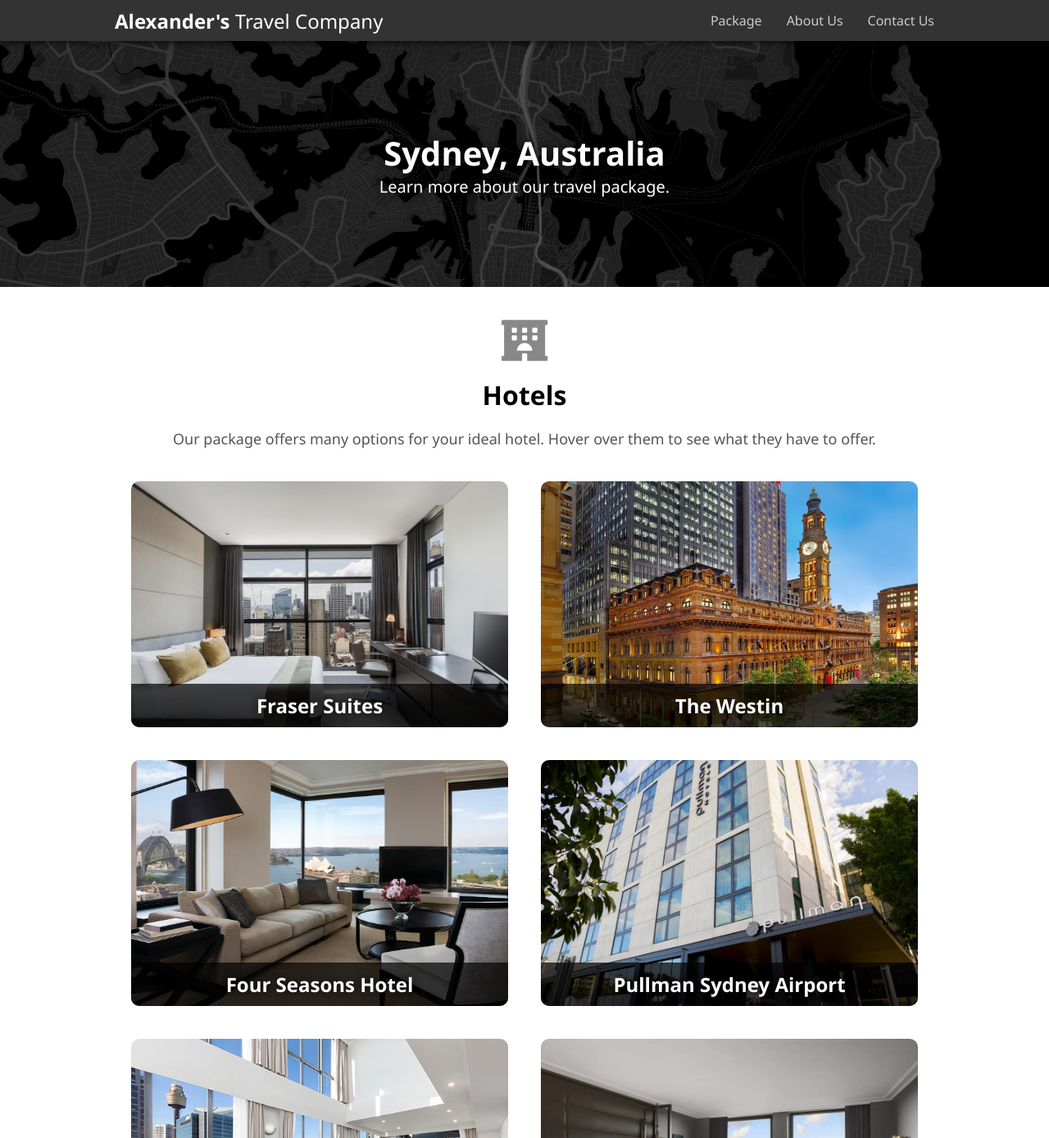
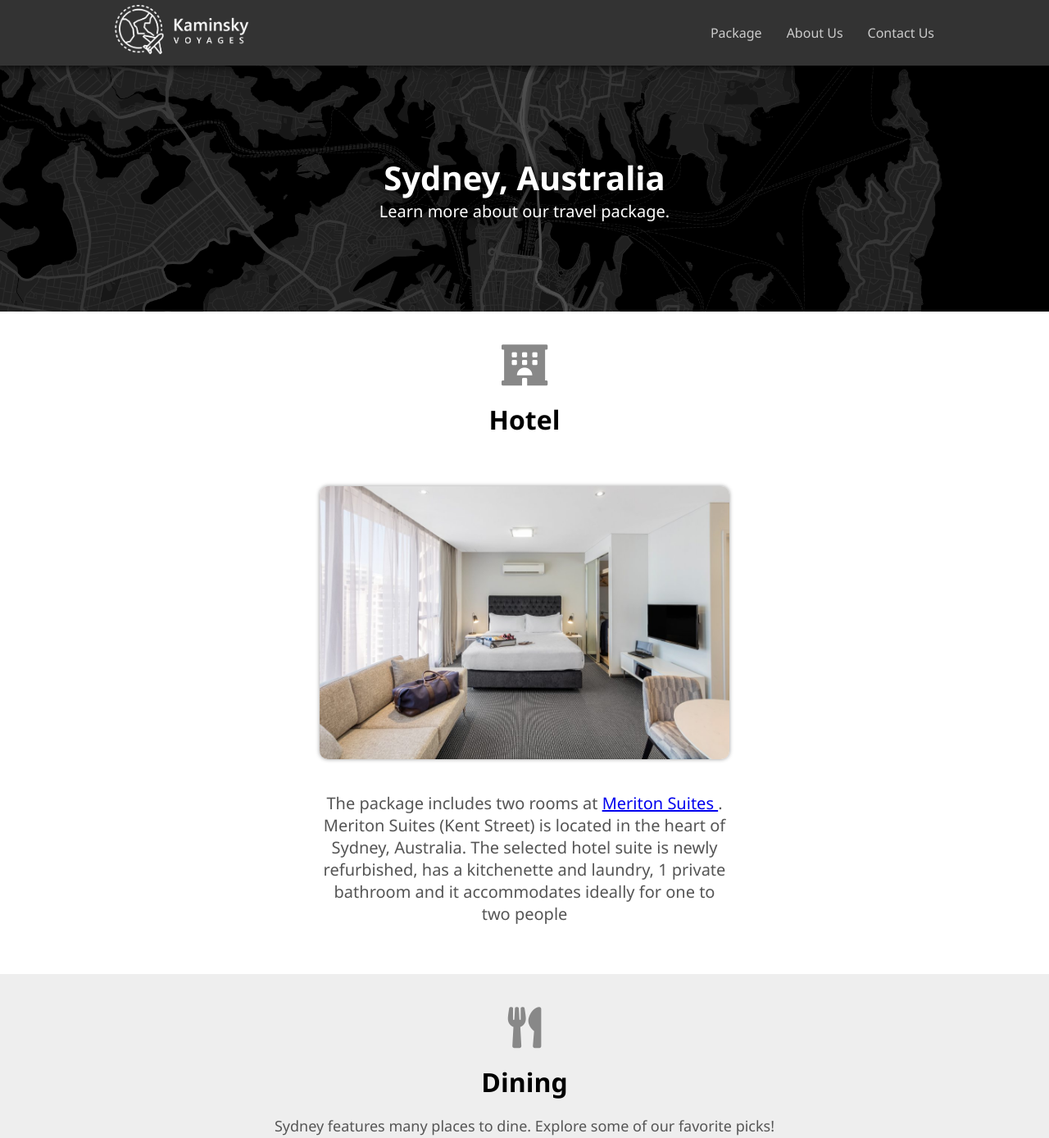
Before and after one commit to alexkmnsky/travel-website, a plain HTML site: page package.html in a window 1280 px wide. Shown: the top 1388 px of the page at 82% size. Drawn offline with Linux system fonts and the light colour scheme.

Commit message:
Updated for Culminating Project
Changed content of website to suit the project.

```diff
--- a/package.css
+++ b/package.css
@@ -68,6 +68,48 @@
 	color: #555;
 	text-align: center;
 	font-size: 18px;
+}
+
+.hotel-container{
+	width: 90%;
+	max-width: 1000px;
+	min-height: 100%;
+	display: flex;
+	flex-direction: row;
+	flex-wrap: wrap-reverse;
+	flex: 1;
+	justify-content: center;
+	align-items: stretch;
+	margin: auto;
+	padding-top: 40px;
+	padding-bottom: 20px;
+}
+
+.hotel-left{
+	display: flex;
+	width: 500px;
+	min-height: 100%;
+	flex-direction: column;
+	justify-content: center;
+	padding-top: 40px;
+}
+
+.hotel-left p{
+	font-family: 'Segoe UI';
+	color: #555;
+	font-size: 20px;
+}
+
+.hotel-right{
+	display: flex;
+	width: 500px;
+	flex-direction: column;
+}
+
+.hotel-right img{
+	width: 100%;
+	border-radius: 10px;
+	box-shadow: 0px 0px 5px #999;
 }
 
 .hotels-list{
--- a/package.html
+++ b/package.html
@@ -1,7 +1,7 @@
 <!DOCTYPE html>
 <html>
 	<head>
-		<title>Alexander's Travel Company - Our Package</title>
+		<title>Kaminsky Voyages - Our Package</title>
 		<link rel="shortcut icon" href="favicon.ico" />
 		<meta name="viewport" content="width=device-width, initial-scale=1.0">
 		<link rel="stylesheet" href="style.css">
@@ -12,7 +12,7 @@
 		<div class="header">
 			<div class="inner-header">
 				<div class="header-logo">
-					<h1><a href="index.html">Alexander's <span>Travel Company</span></a></h1>
+					<h1><a href="index.html"><img src="logo-white.png"></a></h1>
 				</div>
 				<div id="mySidenav" class="header-links">
 					<button onclick="closeNav()"><i class="fas fa-arrow-right"></i></button>
@@ -35,12 +35,24 @@
 			<div class="hotels">
 				<div class="inner-hotels">
 					<i class="fas fa-hotel"></i>
-					<h1>Hotels</h1>
-					<p>
-						Our package offers many options for your ideal hotel.
-						Hover over them to see what they have to offer.
-					</p>
-					<div class="hotels-list">
+					<h1>Hotel</h1>
+						<div class="hotel-container">
+							<div class="hotel-left">
+								<p>
+									The package includes two rooms at
+									<a href="https://kentstreet.reztrip.com/classic/en/searches/5c480fd98dd8cc0af05e05fd/hotels/KS/rooms?_ga=2.211461783.302558415.1548225266-1535387328.1548225266&action=show&controller=landings#?category=?utm_source=TRIPADVISOR&utm_medium=BUSINESSADVANTAGE&utm_campaign=KENDIRECTLINK">
+										Meriton Suites
+									</a>.
+									Meriton Suites (Kent Street) is located in the heart of Sydney, Australia.
+									The selected hotel suite is newly refurbished, has a kitchenette and laundry,
+									1 private bathroom and it accommodates ideally for one to two people
+								</p>
+							</div>
+							<div class="hotel-right">
+								<img src="studio-meriton.jpg">
+							</div>
+						</div>
+					<!-- <div class="hotels-list">
 						<div class="hotels-item">
 							<h2>Fraser Suites</h2>
 							<div class="hotels-item-features">
@@ -155,7 +167,7 @@
 								</ul>
 							</div>
 						</div>
-					</div>
+					</div> -->
 				</div>
 			</div>
 			<div class="dining">
@@ -209,7 +221,7 @@
 					</div>
 				</div>
 			</div>
-			<div class="pricing">
+			<!-- <div class="pricing">
 				<div class="inner-pricing">
 					<i class="fas fa-dollar-sign"></i>
 					<h1>Pricing</h1>
@@ -233,7 +245,7 @@
 							<h3>$123</h3>
 						</div>
 					</div>
-				</div>
+				</div> -->
 			</div>
 		</div>
 		<div class="footer">
--- a/style.css
+++ b/style.css
@@ -41,7 +41,7 @@ sub {
 	z-index: 1;
 	display: flex;
 	width: 100%;
-	height: 50px;
+	height: 80px;
 	background-color: #333;
 	position: -webkit-sticky; /* Safari */
 	position: sticky;
@@ -62,13 +62,11 @@ sub {
 	height: 100%;
 	align-items: center;
 	color: white;
-	font-family: 'Segoe UI';
-	font-size: 12px;
 	transition: 0.3s ease-in-out;
 }
 
-.header-logo span{
-	font-weight: 100;
+.header-logo img{
+	height: 60px;
 }
 
 .header-logo a{
```
Also changed, not shown: about.html (+5 -5 lines), contact.html (+3 -3 lines), index.html (+42 -14 lines), aquarium.jpg (added), bondi.jpg (added), botanic.jpeg (added), logo-icon.png (added), logo-white.png (added), logo.png (added), studio-meriton.jpg (added), taronga.jpg (added), tower.jpg (added).
